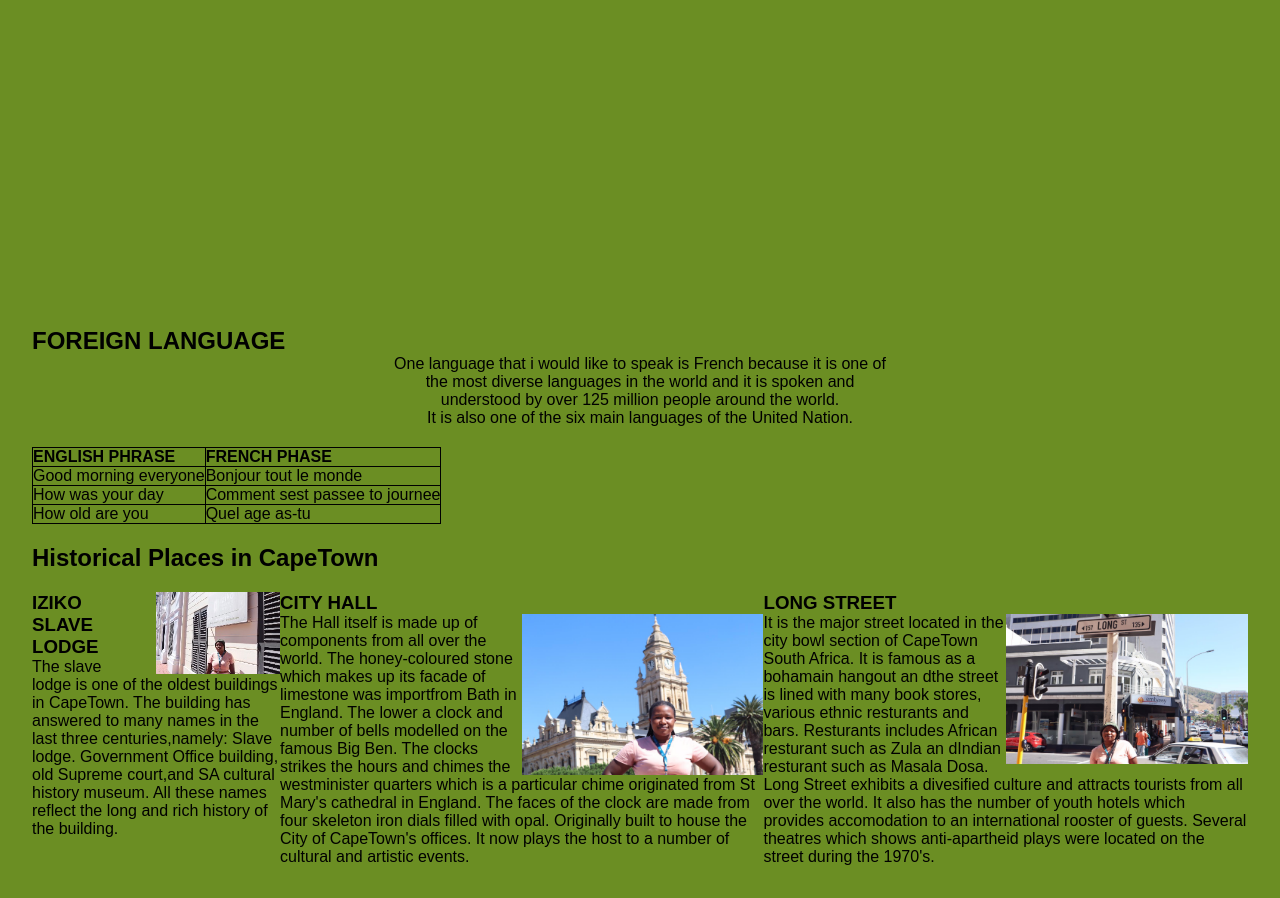
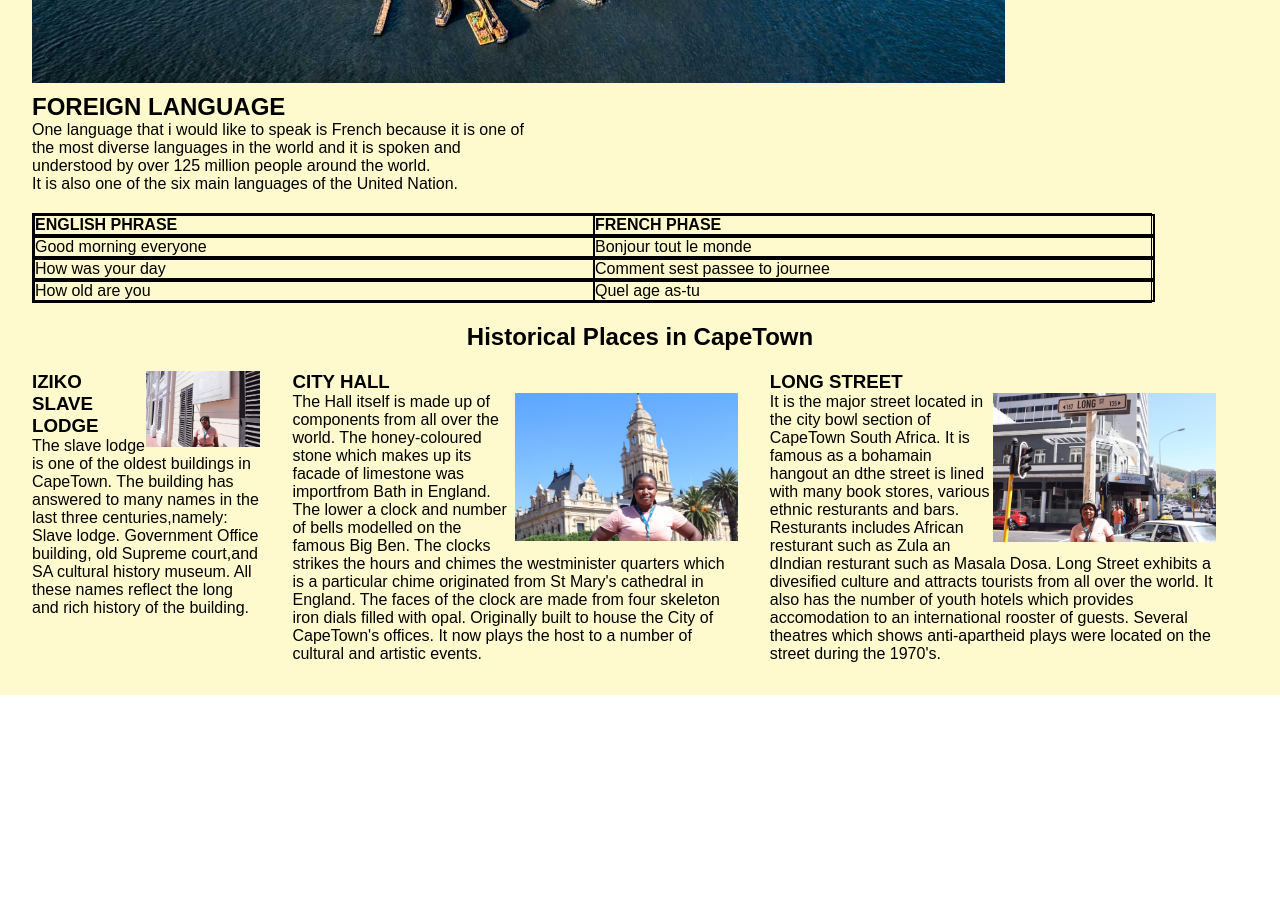
Before and after one commit to 0ngezwa-felele/basic_webpage, a plain HTML site: page My Page.html in a window 1280 px wide. Shown: the part 940-1838 px from the top of the page. After the commit the page ends 1635 px from the top, so only its background shows below. Drawn offline with Linux system fonts and the light colour scheme.

Commit message:
my first website

```diff
--- a/My Page.html
+++ b/My Page.html
@@ -11,7 +11,7 @@
         padding: 0px;
     }
     .container{
-        background-color: olivedrab;
+        background-color:lemonchiffon;
         font-family: Arial, Helvetica, sans-serif;
         padding: 2em;
     }
@@ -25,6 +25,7 @@
     .spic{
         padding: 10px 10px;
         flex-basis: 20%;
+        display: flex;
     }
     .ctext{
         text-align: right;
@@ -59,16 +60,20 @@
     table, th, tr, td{
         border: 1px solid black;
         border-collapse: collapse;
-        text-align: left;
+        text-align: center;
+        width: 70em;
+        display: flex;
     }
     table.t{
         width: 100%;
     }
     .histplace{
         padding-top: 20px;
+        text-align: center;
     }
     .lan{
         padding-bottom: 20px;
+        text-align: left;
     }
     .ctext img{
       float: left;
@@ -102,6 +107,9 @@
         float: right;
         width: 50%;
     }
+    .place{
+    padding-right: 2em;
+    }
     .lodge{
         padding-left: 5%;
     }
@@ -132,7 +140,7 @@
                     <h2>Ongezwa Felele</h2>
                 </div>
                 <div class="spic">
-                    <img srcset="Screenshot_20210323-104501-1.jpg" alt="Table Mountain" width="150" height="150">
+                    <img srcset="Screenshot_20210323-104501-1.jpg" alt="Table Mountain" width="90%" height="90%">
                 </div>
 
             </div>
@@ -141,7 +149,7 @@
                     <div class="cityc"><h2>Which City</h2> </div>
                     <!--<div class="cityall">-->
                      <div class="ctext">
-                        <img src="MG_1_1_New_York_City-1.jpg" alt="New York" class="citypic" width="240" height="240">
+                        <img src="MG_1_1_New_York_City-1.jpg" alt="New York" width="150" height="150">
                             <p> I would like to visit <b>New York City</b> mostly because it has been described
                             as the cultural, financial and media capital of the world. Significantly
                             it influences commerce, entertainment, research, technology and education.
@@ -193,7 +201,7 @@
            <!--<div class="hiplace">-->         <!-- <h2>Historical Places in CapeTown</h2> -->
                     <!--<div class="box1">-->
                         <div class="place">
-                            <img class="lodge"src="Iziko lodge.jpg" alt="Iziko Slave lodge">
+                            <img src="IMG-20210329-WA0023.jpg" alt="Iziko Slave lodge">
                             <h3>IZIKO SLAVE LODGE</h3>
 
                             <p>The slave lodge is one of the oldest buildings in CapeTown.
@@ -225,7 +233,7 @@
                <!---- <div class="box1">-->
                 <div class="place">
                     <h3>LONG STREET</h3>
-                    <img src="IMG-20210329-WA0022.jpg" alt="longStreet" width="150" height="150">
+                    <img src="IMG-20210329-WA0022.jpg" alt="longStreet">
                     <p>It is the major street located in the city bowl section of CapeTown South Africa.
                     It is famous as a bohamain hangout an dthe street is lined with many book stores,
                     various ethnic resturants and bars. Resturants includes African resturant such as Zula
```
Also changed, not shown: IMG-20210329-WA0023.jpg (added), MG_1_1_New_York_City-1.jpg (added).
